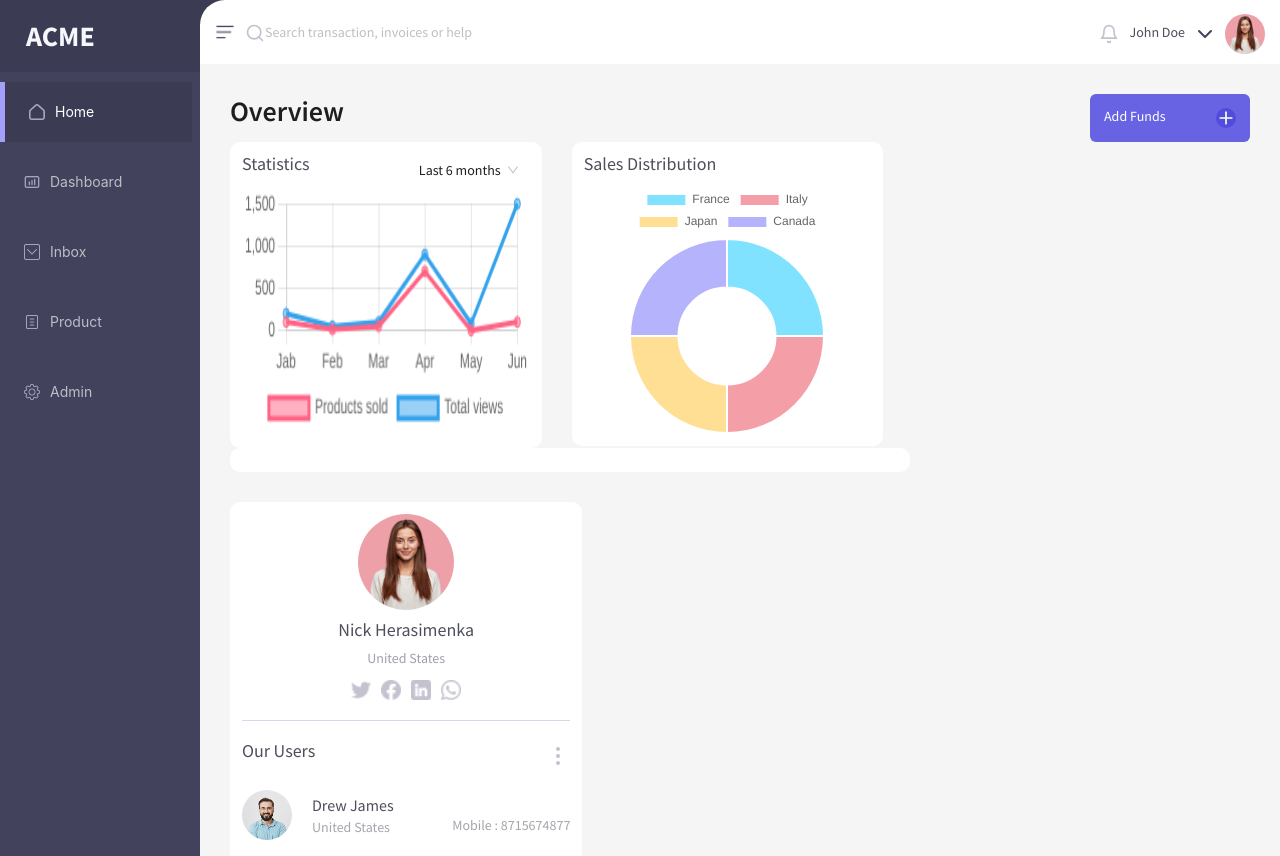
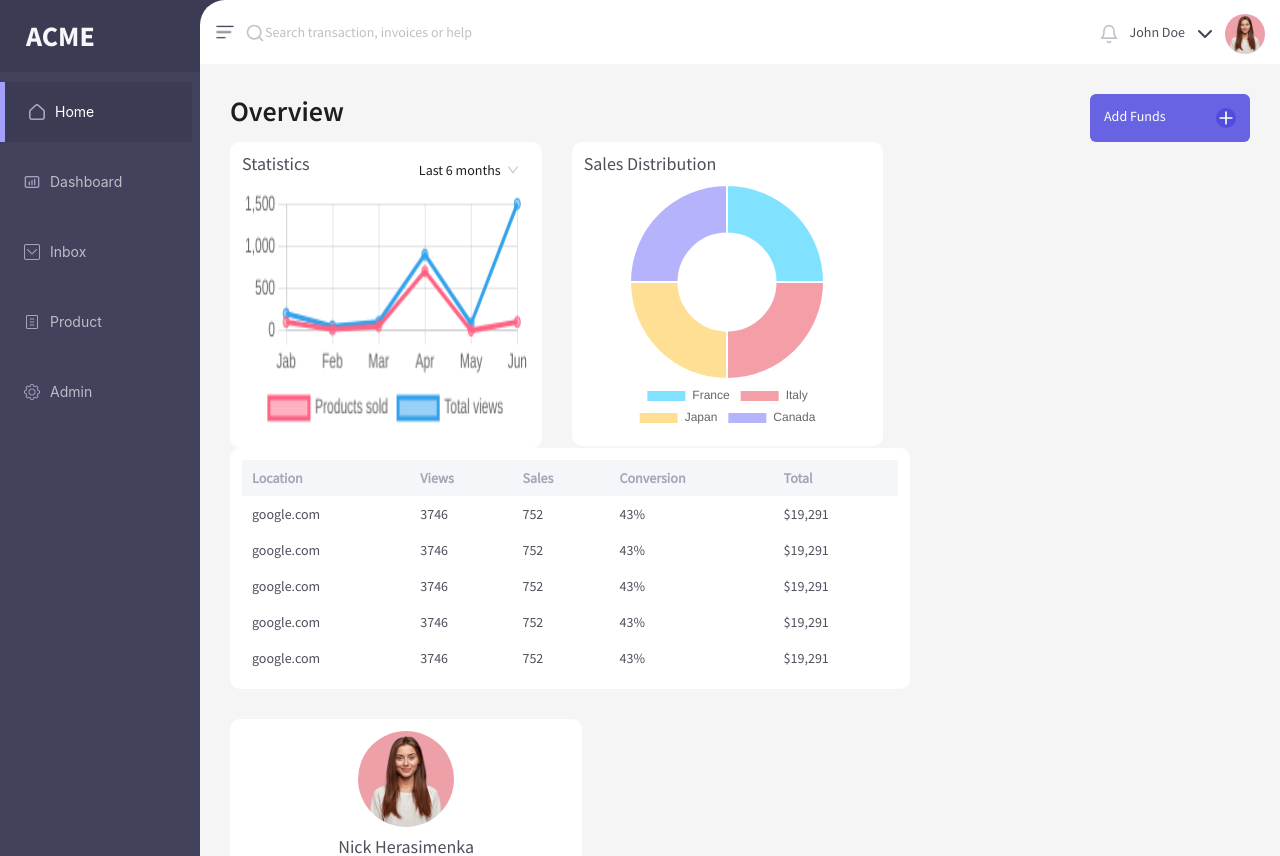
Before and after one commit to AllanRichardson304/Dashboard, a React (Create React App) app: page / in a window 1280 px wide. Shown: the top 856 px of the page. Built offline with nearby package versions, Linux system fonts and the light colour scheme.

Commit message:
Table Added

```diff
--- a/src/App.scss
+++ b/src/App.scss
@@ -339,3 +339,25 @@ padding: 0 1.5rem !important;
     height: 250px !important;
   }
 }
+table{
+  width: 100%;
+
+  th{
+    text-align:left;
+    padding: 1rem;
+    background-color: #F5F6FA;
+    color: #A3A6B4;
+    font-size: 1.4rem;
+    font-family: 'SourceSansPro-Regular';
+  }
+  td{
+    text-align:left;
+    padding: 1rem;
+    color: #4D4F5C;
+    opacity: 1;
+    font-family: 'SourceSansPro-Regular';
+    font-size: 1.4rem;
+
+
+  }
+}
--- a/src/components/pages/Dashboard/dashboard.jsx
+++ b/src/components/pages/Dashboard/dashboard.jsx
@@ -35,11 +35,13 @@ export const data = {
   ],
 
 };
-const options = {
-  legend: {
-    display: true,
-    position: "bottom"
-  }
+export const options = {
+  responsive: true,
+  plugins: {
+    legend: {
+      position: 'bottom',
+    },
+  },
 };
 export const optionsLine = {
   responsive: true,
@@ -47,10 +49,6 @@ export const optionsLine = {
     legend: {
       position: 'bottom',
     },
-    // title: {
-    //   display: true,
-    //   text: 'Chart.js Line Chart',
-    // },
   },
 };
 
@@ -129,8 +127,56 @@ export const Dashboard = () => {
       </Row>
       <Col xs={24} sm={24} md={24} lg={24} xl={24}>
         <div className='dashboard__card'>
+          <div>
+          <table>
+            <thead>  <tr>
+    <th>Location</th>
+    <th>Views</th>
+    <th>Sales</th>
+    <th>Conversion</th>
+    <th>Total</th>
 
-          <div></div>
+  </tr></thead>
+<tbody>
+  <tr>
+    <td>google.com</td>
+    <td>3746</td>
+    <td>752</td>
+    <td>43%</td>
+    <td>$19,291</td>
+  </tr>
+  <tr>
+    <td>google.com</td>
+    <td>3746</td>
+    <td>752</td>
+    <td>43%</td>
+    <td>$19,291</td>
+  </tr>
+  <tr>
+    <td>google.com</td>
+    <td>3746</td>
+    <td>752</td>
+    <td>43%</td>
+    <td>$19,291</td>
+  </tr>
+  <tr>
+    <td>google.com</td>
+    <td>3746</td>
+    <td>752</td>
+    <td>43%</td>
+    <td>$19,291</td>
+  </tr>
+  <tr>
+    <td>google.com</td>
+    <td>3746</td>
+    <td>752</td>
+    <td>43%</td>
+    <td>$19,291</td>
+  </tr>
+  </tbody>
+
+</table>
+          </div>
         </div>
       </Col>
 
```
